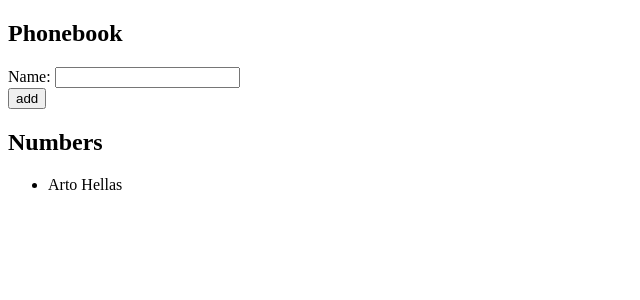
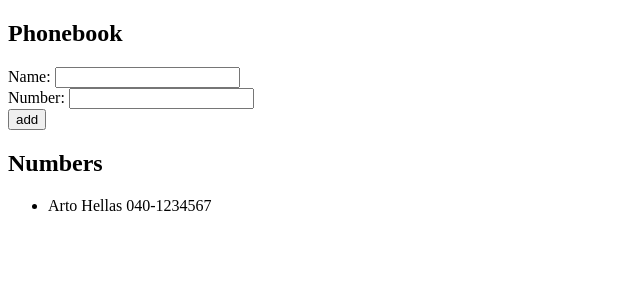
Before and after one commit to Febtwenty/Fullstack_Helsinki_Cle, a React (Vite) app in the folder part2/phonebook/: page / in a window 1280 px wide. Shown: the top 300 px of the page, without its empty margins (0-640 px from the left). Built offline with nearby package versions, Linux system fonts and the light colour scheme.

Commit message:
Exercise Part2.8

```diff
--- a/part2/phonebook/src/App.jsx
+++ b/part2/phonebook/src/App.jsx
@@ -3,19 +3,23 @@
 
 const App = () => {
   const [persons, setPersons] = useState([
-    { name: 'Arto Hellas' }
+    { name: 'Arto Hellas',
+      number: '040-1234567'
+    }
   ])
   const [newName, setNewName] = useState('')
+  const [newNumber, setNewNumber] = useState('')
 
-  const addName = (e) => {
+  const addEntry = (e) => {
     e.preventDefault()
     const checkNames = persons.map(person => person.name)
 
     if (checkNames.includes(newName)) {
       alert(`${newName} was already added to phonebook.`)
     } else {
-      setPersons(persons.concat({name: newName}))
+      setPersons(persons.concat({name: newName, number: newNumber}))
       setNewName('')
+      setNewNumber('')
     }
   }
 
@@ -23,10 +27,9 @@
     <div>
       <h2>Phonebook</h2>
 
-      <form onSubmit={addName}>
-        <div>
-          Name: <input value={newName} onChange={e => setNewName(e.target.value)}/>
-        </div>
+      <form onSubmit={addEntry}>
+        <div>Name: <input value={newName} onChange={e => setNewName(e.target.value)}/></div>
+        <div>Number: <input value={newNumber} onChange={e => setNewNumber(e.target.value)}/></div>
 
         <div>
           <button type="submit">add</button>
@@ -34,7 +37,7 @@
       </form>
 
       <h2>Numbers</h2>
-      <Numbers numbers={persons} />
+      <Numbers persons={persons} />
 
     </div>
   )
--- a/part2/phonebook/src/components/Numbers.jsx
+++ b/part2/phonebook/src/components/Numbers.jsx
@@ -1,8 +1,8 @@
-const Numbers = ({ numbers }) => {
+const Numbers = ({ persons }) => {
   return (
     <ul>
-        {numbers.map(number =>
-            <li key={number.name}>{number.name}</li>
+        {persons.map(person =>
+            <li key={person.name}>{person.name} {person.number}</li>
         )}
     </ul>
   )
```
